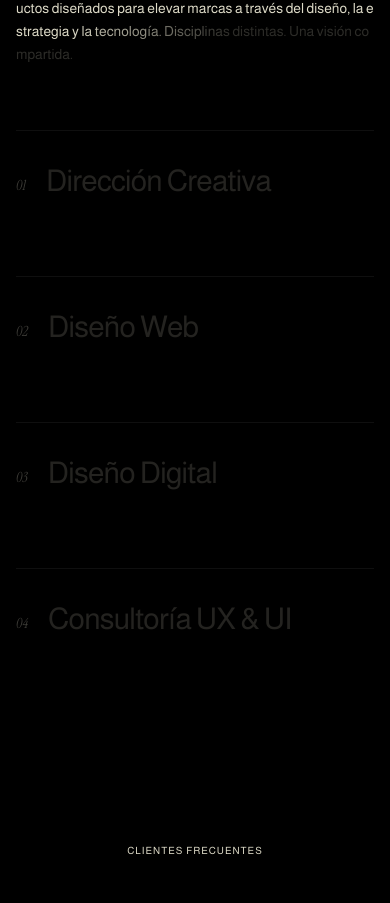
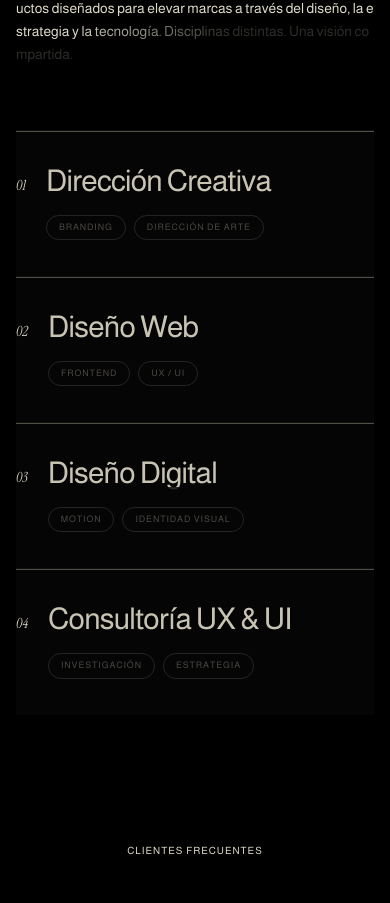
Before and after one commit to matiasduclosmd-1778/1778Web, a React (Vite) app: page / in a window 390 px wide. Shown: the part 1160-2063 px from the top of the page. Built offline with nearby package versions, Linux system fonts and the light colour scheme.

Commit message:
feat: bigger mobile menu, always-active service cards on touch devices
Co-Authored-By: Claude Sonnet 4.6 <noreply@anthropic.com>

```diff
--- a/src/components/sections/Hero.tsx
+++ b/src/components/sections/Hero.tsx
@@ -109,13 +109,13 @@ export default function Hero() {
               </div>
 
               {/* Nav links */}
-              <nav className="flex-1 flex flex-col justify-center px-6 gap-5">
+              <nav className="flex-1 flex flex-col justify-center px-6 gap-8">
                 {navItems.map(({ label, href }, i) => (
                   <motion.a
                     key={href}
                     href={href}
                     onClick={(e) => { e.preventDefault(); setMenuOpen(false); scrollTo(href) }}
-                    className="text-[2.4rem] font-medium leading-none tracking-[-0.02em]"
+                    className="text-[5.5rem] font-medium leading-none tracking-[-0.02em]"
                     style={{ color: 'rgba(222,219,200,0.6)' }}
                     initial={{ opacity: 0, x: -16 }}
                     animate={{ opacity: 1, x: 0 }}
--- a/src/components/sections/Servicios.tsx
+++ b/src/components/sections/Servicios.tsx
@@ -1,4 +1,4 @@
-import { useRef, useState, useCallback } from 'react'
+import { useRef, useState, useCallback, useEffect } from 'react'
 import {
   motion, useScroll,
   useMotionValue, useSpring, useMotionTemplate,
@@ -27,7 +27,7 @@ const tagVariants = {
 
 // ── Service card ──────────────────────────────────────────────────────────
 
-function ServiceCard({ service, delay }: { service: ServiceItem; delay: number }) {
+function ServiceCard({ service, delay, isTouch }: { service: ServiceItem; delay: number; isTouch: boolean }) {
   return (
     <motion.div
       className="relative border-t border-white/[0.06] overflow-hidden"
@@ -38,7 +38,9 @@ function ServiceCard({ service, delay }: { service: ServiceItem; delay: number }
     >
       <motion.div
         className="relative py-9 md:py-11 cursor-default"
-        initial="rest" whileHover="hover" animate="rest"
+        initial="rest"
+        whileHover={isTouch ? undefined : 'hover'}
+        animate={isTouch ? 'hover' : 'rest'}
       >
         {/* Sweep background */}
         <motion.div
@@ -126,9 +128,18 @@ function HeadingContent({ h1, h2, h3, h4 }: { h1: string; h2: string; h3: string
 
 // ── Main section ──────────────────────────────────────────────────────────
 
+function useIsTouch() {
+  const [isTouch, setIsTouch] = useState(false)
+  useEffect(() => {
+    setIsTouch(window.matchMedia('(hover: none)').matches)
+  }, [])
+  return isTouch
+}
+
 export default function Servicios() {
   const { t } = useLang()
   const st = t.servicios
+  const isTouch = useIsTouch()
 
   const headingRef = useRef<HTMLDivElement>(null)
   const bodyRef    = useRef(null)
@@ -220,7 +231,7 @@ export default function Servicios() {
         {/* Services 2×2 grid */}
         <div className="mt-16 md:mt-20 grid grid-cols-1 md:grid-cols-2 md:gap-x-16 lg:gap-x-24">
           {st.services.map((service, i) => (
-            <ServiceCard key={service.number} service={service} delay={i * 0.1} />
+            <ServiceCard key={service.number} service={service} delay={i * 0.1} isTouch={isTouch} />
           ))}
         </div>
 
```
